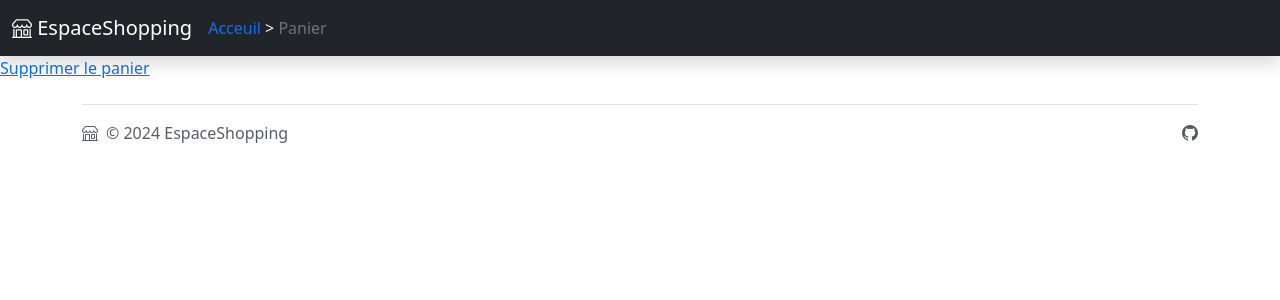
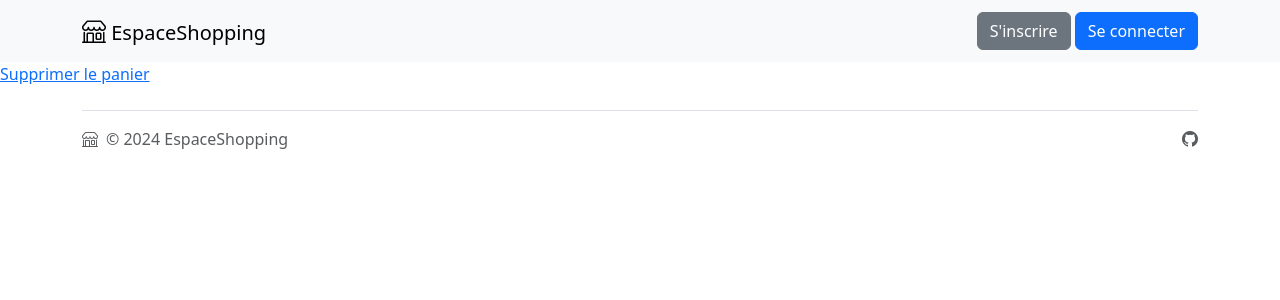
Before and after one commit to DylanLakhdari/EspaceShopping, a Django app: template templates/catalog/cart.html in a window 1280 px wide. Shown: the top 300 px of the page. Run offline with Django 5.2, Linux system fonts and the light colour scheme; the template is opened without the code that fills it, so the values that code supplies are empty.

Commit message:
Ajout des navbar dans le template cart.html

```diff
--- a/templates/catalog/cart.html
+++ b/templates/catalog/cart.html
@@ -7,24 +7,13 @@
 
 {% block header %}
 
-    <nav class="navbar sticky-top navbar-expand-sm navbar-dark bg-dark shadow">
-        <div id="collapse" class="container-fluid">
-            <a class="navbar-brand" href="/"><i class="bi bi-shop"></i> EspaceShopping</a>
-            <button class="navbar-toggler" type="button" data-bs-toggle="collapse" data-bs-target="#mynavbar">
-                <span class="navbar-toggler-icon"></span>
-            </button>
-            <div class="collapse navbar-collapse" id="mynavbar">
-                <ul class="navbar-nav me-auto">
-                    <li class="nav-item text-light">
-                        <div>
-                            <a class="text-decoration-none" href="/">Acceuil</a> >
-                            <a id="current" class="user-select-none text-decoration-none text-secondary">Panier</a>
-                        </div>
-                    </li>
-                </ul>
-            </div>
-        </div>
-    </nav>
+    {% if user.is_authenticated %}
+    {% comment %} <a href="{% url 'password_change' %}">Changer de mot de passe</a></p> {% endcomment %}
+    {% include "logged_nav.html" %}
+
+    {% else %}
+        {% include "not_logged_nav.html" %}
+    {% endif %}
 
 {% endblock %}
 
```
Also changed, not shown: media/products/819jCvd5M5L._SL1500__hQZvRsG.jpg (added), media/products/apple-iphone-15-pro-max-6-7-5g-double-sim-1-to-bleu-titanium-3545054_1200x1200_Ji0rJjd.jpeg (added).
